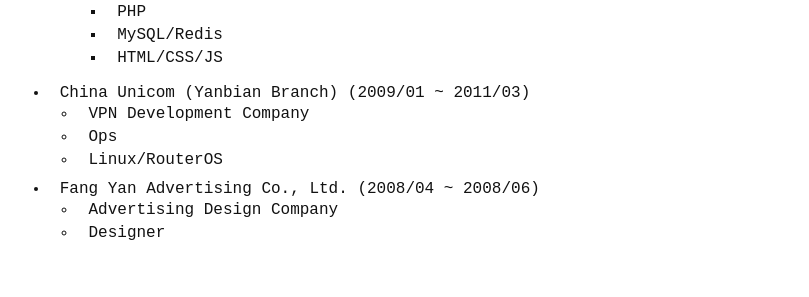
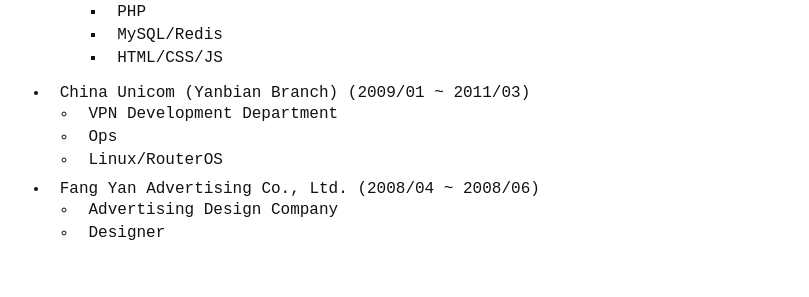
Before and after one commit to banjuanshu/banjuanshu.github.io, a Jekyll site: the page built from docs/index.md, in a window 1280 px wide. Shown: the part 1217-1514 px from the top of the page, without its empty margins (209-1018 px from the left). Built offline with Jekyll 4.4.1, drawn with Linux system fonts in a browser that asks for light colours.

Commit message:
fix(index): modify about me

```diff
--- a/docs/index.md
+++ b/docs/index.md
@@ -38,7 +38,7 @@ I prioritize teamwork and effective communication, and I excel in collaborating
     * HTML/CSS/JS
 
 * China Unicom (Yanbian Branch) (2009/01 ~ 2011/03)
-  * VPN Development Company
+  * VPN Development Department
   * Ops
   * Linux/RouterOS
 
```
